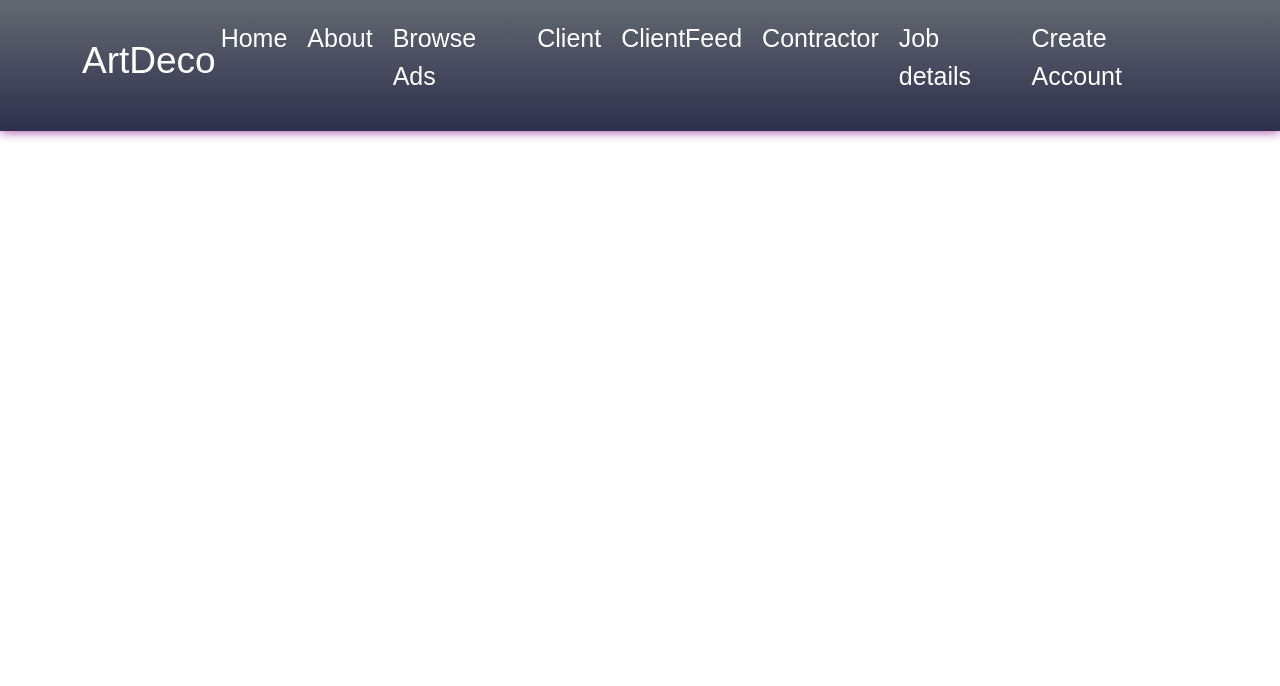
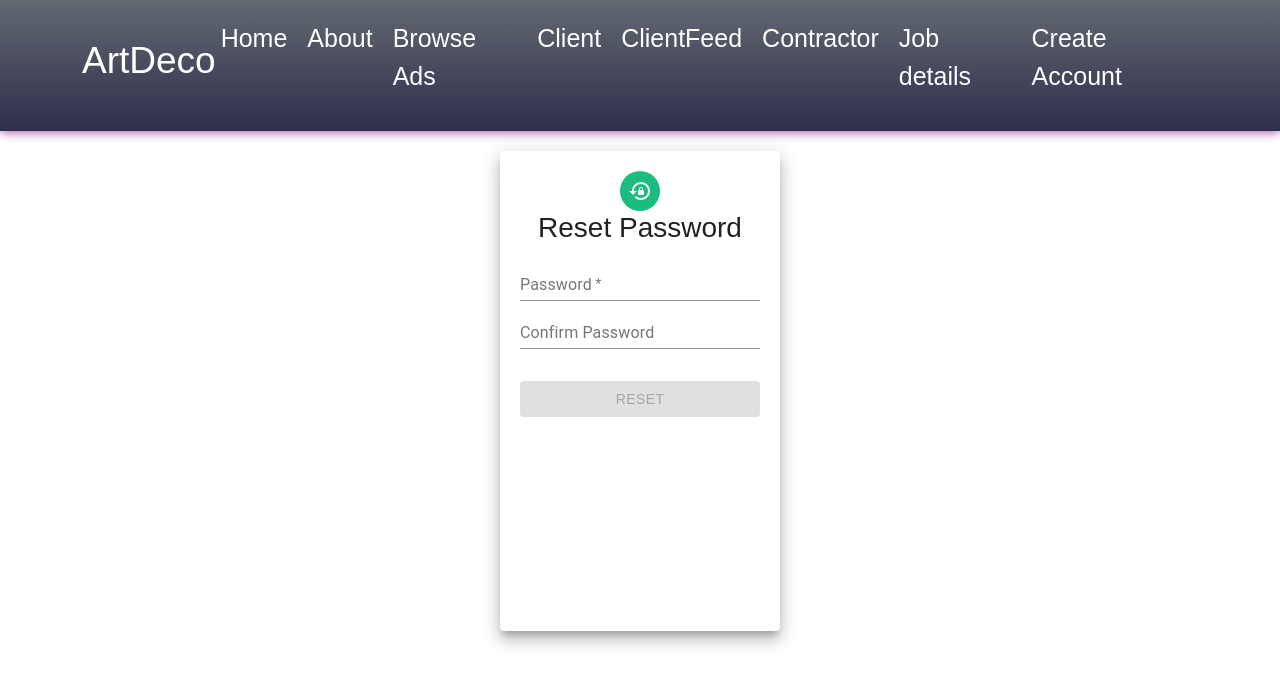
Before and after one commit to AbdelrahmanEhab20/ArtDeco-Front, a React (Create React App) app: page /user_reset/1 in a window 1280 px wide. Shown: the top 686 px of the page. Built offline with nearby package versions, Linux system fonts and the light colour scheme.

Commit message:
User Reset And Forget

```diff
--- a/src/App.js
+++ b/src/App.js
@@ -36,7 +36,7 @@ function App() {
         <Route path={"/"} exact element={<MainPage />}></Route>
         <Route path={"/user_login"} exact element={<Userlogin />}></Route>
         <Route path={"/user_signup"} exact element={<UserSignUp />}></Route>
-        <Route path={"/user_reset"} exact element={<Reset />}></Route>
+        <Route path={`/user_reset/:resetToken`} exact element={<Reset />}></Route>
         <Route path={"/company_login"} exact element={<Companylogin />}></Route>
         <Route path={"/company_signup"} exact element={<CompanySignUp />}></Route>
         <Route path={"/company_reset"} exact element={<CompanyReset />}></Route>
--- a/src/components/CompReset/reset.js
+++ b/src/components/CompReset/reset.js
@@ -2,6 +2,7 @@ import React, { useState } from "react";
 import axios from "axios";
 import { useNavigate, Link } from "react-router-dom";
 import { validEmail, validPassword } from "./regex.js";
+import { useParams } from "react-router-dom";
 
 import Swal from "sweetalert2";
 import withReactContent from "sweetalert2-react-content";
@@ -19,7 +20,12 @@ import FormControlLabel from "@material-ui/core/FormControlLabel";
 import Checkbox from "@material-ui/core/Checkbox";
 
 const MySwal = withReactContent(Swal);
+
 const Reset = () => {
+
+    const params = useParams();
+    console.log(params);
+
     const navigate = useNavigate();
     const [formValues, setFormValues] = useState({
         password: "",
@@ -74,7 +80,7 @@ const Reset = () => {
         if (!formValuesErrors.passErr && !formValuesErrors.passwordConfirmErr) {
             axios
                 .patch(
-                    `http://localhost:3000/api/v1/users/resetPassword/28798fb59fbaf1f8826cd00c06452e3c069ab4512c74f56276be6db92b671817`,
+                    `http://localhost:3000/api/v1/contractors/resetPassword/${params.resetToken}`,
                     formValues
                 )
                 .then((response) => {
--- a/src/components/Userlogin/login.js
+++ b/src/components/Userlogin/login.js
@@ -119,7 +119,6 @@ const Login = () => {
                 .post('http://localhost:3000/api/v1/users/forgotPassword', formValues)
                 .then((response) => {
                     console.log(response);
-                    navigate('/user_reset');
                 }).catch((err) => {
                     console.log(err);
                 });
--- a/src/components/userReset/reset.js
+++ b/src/components/userReset/reset.js
@@ -2,6 +2,7 @@ import React, { useState } from "react";
 import axios from 'axios';
 import { useNavigate, Link } from 'react-router-dom';
 import { validEmail, validPassword } from "./regex.js";
+import { useParams } from "react-router-dom";
 
 import Swal from 'sweetalert2'
 import withReactContent from 'sweetalert2-react-content'
@@ -21,6 +22,9 @@ import Checkbox from "@material-ui/core/Checkbox";
 
 const MySwal = withReactContent(Swal);
 const Reset = () => {
+    const params = useParams();
+    // console.log(params);
+
     const navigate = useNavigate();
     const [formValues, setFormValues] = useState({
         password: "",
@@ -74,7 +78,7 @@ const Reset = () => {
         e.preventDefault();
         if (!formValuesErrors.passErr && !formValuesErrors.passwordConfirmErr) {
             axios
-                .patch(`http://localhost:3000/api/v1/users/resetPassword/25ccca39abf6b9c9c02b1784ebc7e4326ca5be94a4bff1651fd7635d17d18ef2`, formValues)
+                .patch(`http://localhost:3000/api/v1/users/resetPassword/${params.resetToken}`, formValues)
                 .then((response) => {
                     console.log(response);
                     navigate('/user_login');
```
